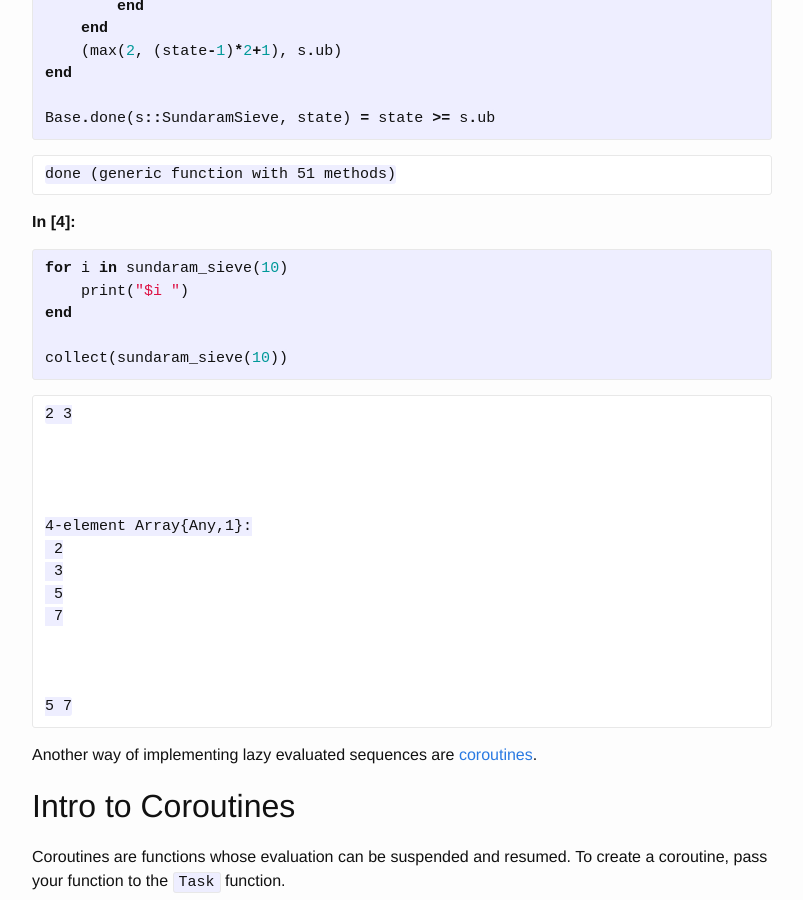
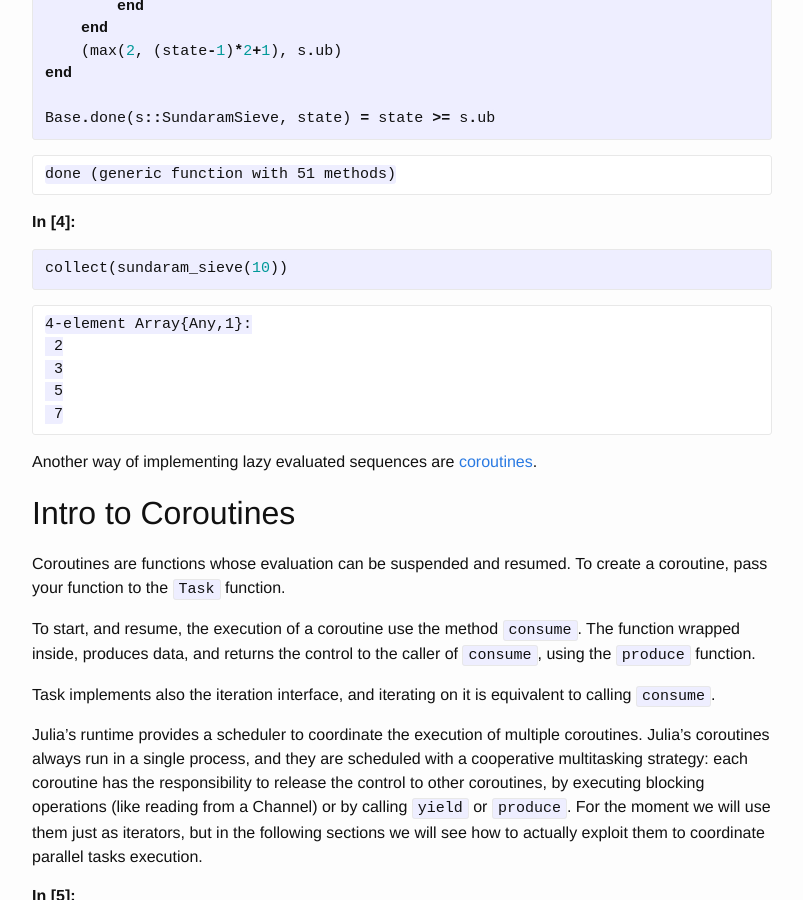
Before and after one commit to vdelia/vdelia.github.io, a Jekyll site: the page built from _posts/2015-12-05-integer-factorization.md, in a window 1280 px wide and 900 px high, scrolled down 2866 px. Shown: the whole window, without its empty margins (238-1041 px from the left). Built offline with Jekyll 4.4.1, drawn with Linux system fonts in a browser that asks for light colours; formulas are drawn with MathJax 3; comment, search, counter and statistics services are not loaded.

```diff
--- a/_posts/2015-12-05-integer-factorization.md
+++ b/_posts/2015-12-05-integer-factorization.md
@@ -159,17 +159,8 @@ Base.done(s::SundaramSieve, state) = state >= s.ub
 **In [4]:**
 
 {% highlight julia %}
-for i in sundaram_sieve(10)
-    print("$i ")
-end
-
 collect(sundaram_sieve(10))
 {% endhighlight %}
-
-    2 3
-
-
-
 
     4-element Array{Any,1}:
      2
@@ -177,9 +168,6 @@ collect(sundaram_sieve(10))
      5
      7
 
-
-
-    5 7
 
 Another way of implementing lazy evaluated sequences are [coroutines][tasks].
 
```
